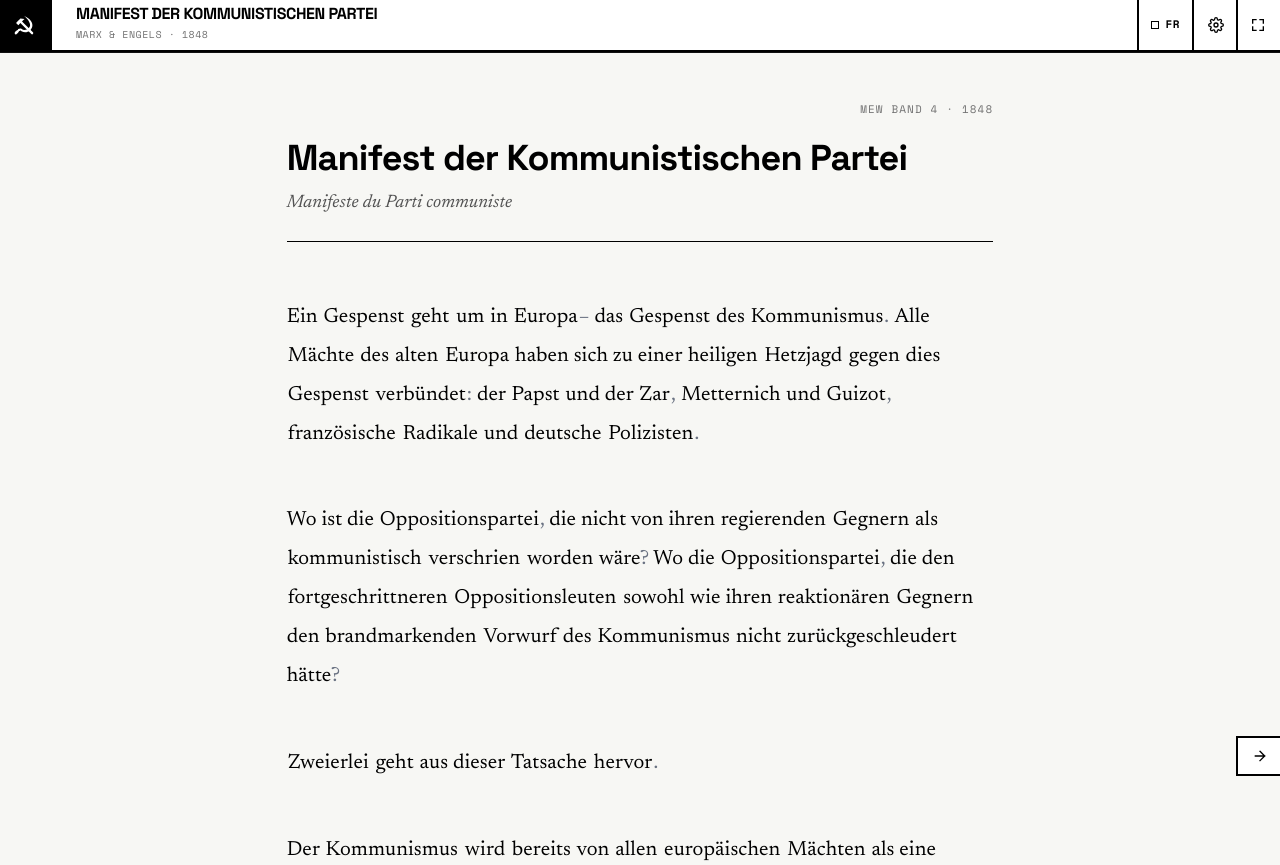
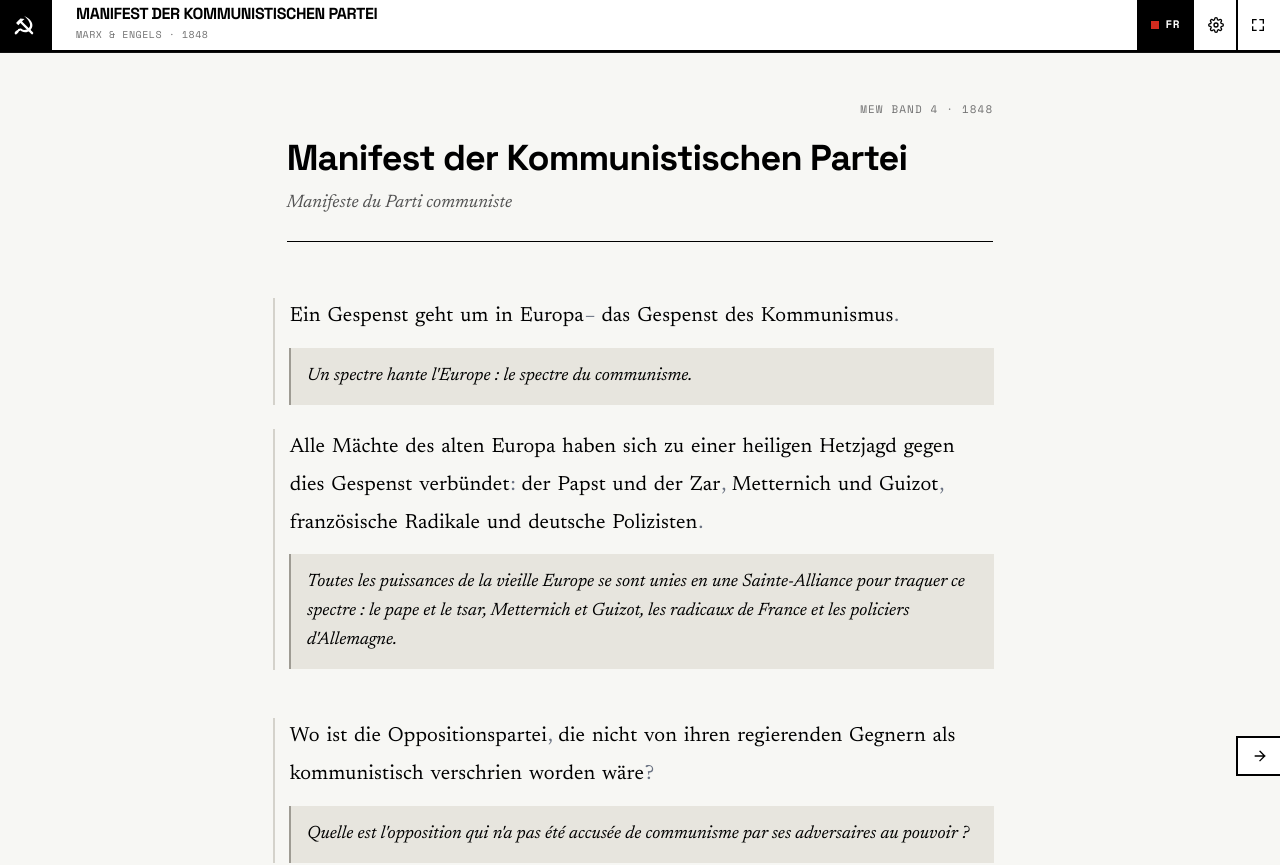
Before and after one commit to ajilnex/manifeste-interactif, a React (Vite) app: page / in a window 1280 px wide. Shown: the top 865 px of the page. Built offline with nearby package versions, Linux system fonts and the light colour scheme.

Commit message:
feat: default to full word translations (including basic words) and visible French translation

```diff
--- a/src/App.tsx
+++ b/src/App.tsx
@@ -18,8 +18,8 @@ function App() {
   const [sidebarOpen, setSidebarOpen] = useState(false);
   const [settingsOpen, setSettingsOpen] = useState(false);
   const [showGrammarColors, setShowGrammarColors] = useState(false);
-  const [filterBasicWords, setFilterBasicWords] = useState(true);
-  const [showInterlinearTranslations, setShowInterlinearTranslations] = useState(false);
+  const [translateAllWords, setTranslateAllWords] = useState(true);
+  const [showInterlinearTranslations, setShowInterlinearTranslations] = useState(true);
   const [isCollapsingTranslations, setIsCollapsingTranslations] = useState(false);
   const collapseTimerRef = useRef<number | null>(null);
   const [isFullscreen, setIsFullscreen] = useState(false);
@@ -117,8 +117,8 @@ function App() {
     setShowGrammarColors((prev) => !prev);
   }, []);
 
-  const handleToggleFilterBasicWords = useCallback(() => {
-    setFilterBasicWords((prev) => !prev);
+  const handleToggleTranslateAllWords = useCallback(() => {
+    setTranslateAllWords((prev) => !prev);
   }, []);
 
   const handleToggleInterlinearTranslations = useCallback(() => {
@@ -372,8 +372,8 @@ function App() {
       <SettingsPanel
         isOpen={settingsOpen}
         onClose={() => setSettingsOpen(false)}
-        filterBasicWords={filterBasicWords}
-        onToggleFilterBasicWords={handleToggleFilterBasicWords}
+        translateAllWords={translateAllWords}
+        onToggleTranslateAllWords={handleToggleTranslateAllWords}
         showInterlinearTranslations={showInterlinearTranslations && !isCollapsingTranslations}
         onToggleInterlinearTranslations={handleToggleInterlinearTranslations}
         showGrammarColors={showGrammarColors}
@@ -388,7 +388,7 @@ function App() {
           chapter={currentChapter}
           annotations={annotations}
           showGrammarColors={showGrammarColors}
-          filterBasicWords={filterBasicWords}
+          translateAllWords={translateAllWords}
           showInterlinearTranslations={showInterlinearTranslations}
           isCollapsingTranslations={isCollapsingTranslations}
           highlightedWordId={highlightedWordId}
--- a/src/components/InteractiveWord.tsx
+++ b/src/components/InteractiveWord.tsx
@@ -8,7 +8,7 @@ interface InteractiveWordProps {
   word: Word;
   annotation?: Annotation;
   showGrammarColors: boolean;
-  filterBasicWords: boolean;
+  translateAllWords: boolean;
   isHighlighted: boolean;
   onHover?: (wordId: string | null) => void;
 }
@@ -32,7 +32,7 @@ export const InteractiveWord: React.FC<InteractiveWordProps> = ({
   word,
   annotation,
   showGrammarColors,
-  filterBasicWords,
+  translateAllWords,
   isHighlighted,
   onHover,
 }) => {
@@ -44,9 +44,9 @@ export const InteractiveWord: React.FC<InteractiveWordProps> = ({
 
   const isPunctuation = word.pos === 'PUNCT';
   const isBasic = isBasicWord(word);
-  // Si le filtre des mots élémentaires est activé, et que ce mot est élémentaire,
-  // on ne le rend pas interactif avec un tooltip pour ne pas polluer la lecture.
-  const isExcluded = filterBasicWords && isBasic;
+  // Si l'option de traduire tous les mots est désactivée, on exclut les mots élémentaires
+  // pour ne rendre interactifs que les termes substantiels.
+  const isExcluded = !translateAllWords && isBasic;
 
   const clearTimers = () => {
     if (openTimerRef.current) {
--- a/src/components/SettingsPanel.tsx
+++ b/src/components/SettingsPanel.tsx
@@ -3,8 +3,8 @@ import React, { useEffect } from 'react';
 interface SettingsPanelProps {
   isOpen: boolean;
   onClose: () => void;
-  filterBasicWords: boolean;
-  onToggleFilterBasicWords: () => void;
+  translateAllWords: boolean;
+  onToggleTranslateAllWords: () => void;
   showInterlinearTranslations: boolean;
   onToggleInterlinearTranslations: () => void;
   showGrammarColors: boolean;
@@ -16,8 +16,8 @@ interface SettingsPanelProps {
 export const SettingsPanel: React.FC<SettingsPanelProps> = ({
   isOpen,
   onClose,
-  filterBasicWords,
-  onToggleFilterBasicWords,
+  translateAllWords,
+  onToggleTranslateAllWords,
   showInterlinearTranslations,
   onToggleInterlinearTranslations,
   showGrammarColors,
@@ -84,28 +84,28 @@ export const SettingsPanel: React.FC<SettingsPanelProps> = ({
             01 / OPTIONS D'APPRENTISSAGE
           </h3>
 
-          {/* Filtrer les mots élémentaires */}
+          {/* Traduire tous les mots (y compris élémentaires) */}
           <button
             type="button"
-            onClick={onToggleFilterBasicWords}
+            onClick={onToggleTranslateAllWords}
             className="w-full flex items-center justify-between p-2.5 border border-black bg-white hover:bg-neutral-50 transition-colors text-left cursor-pointer"
           >
             <div className="flex flex-col pr-2">
               <span className="font-mono text-[11px] font-bold uppercase text-black">
-                Ignorer mots basiques
+                Traduire tous les mots
               </span>
               <span className="text-[10px] text-neutral-500 leading-tight">
-                Sans fiche sur "und", "der", "in"...
+                Inclure les mots élémentaires (« und », « der », « in »...)
               </span>
             </div>
             <span
-              className={`font-mono text-[10px] font-bold px-2 py-0.5 border ${
-                filterBasicWords
+              className={`font-mono text-[10px] font-bold px-2 py-0.5 border transition-colors ${
+                translateAllWords
                   ? 'bg-black text-white border-black'
                   : 'bg-neutral-100 text-neutral-400 border-neutral-300'
               }`}
             >
-              {filterBasicWords ? 'ACTIF' : 'INACTIF'}
+              {translateAllWords ? 'ACTIF' : 'INACTIF'}
             </span>
           </button>
 
--- a/src/components/TextReader.tsx
+++ b/src/components/TextReader.tsx
@@ -6,7 +6,7 @@ interface TextReaderProps {
   chapter: Chapter;
   annotations: Record<string, Annotation>;
   showGrammarColors: boolean;
-  filterBasicWords: boolean;
+  translateAllWords: boolean;
   showInterlinearTranslations: boolean;
   isCollapsingTranslations?: boolean;
   highlightedWordId: string | null;
@@ -47,7 +47,7 @@ export const TextReader: React.FC<TextReaderProps> = ({
   chapter,
   annotations,
   showGrammarColors,
-  filterBasicWords,
+  translateAllWords,
   showInterlinearTranslations,
   isCollapsingTranslations = false,
   highlightedWordId,
@@ -106,7 +106,7 @@ export const TextReader: React.FC<TextReaderProps> = ({
                                 word={word}
                                 annotation={annotations[word.id]}
                                 showGrammarColors={showGrammarColors}
-                                filterBasicWords={filterBasicWords}
+                                translateAllWords={translateAllWords}
                                 isHighlighted={highlightedWordId === word.id}
                                 onHover={onWordHover}
                               />
@@ -150,7 +150,7 @@ export const TextReader: React.FC<TextReaderProps> = ({
                               word={word}
                               annotation={annotations[word.id]}
                               showGrammarColors={showGrammarColors}
-                              filterBasicWords={filterBasicWords}
+                              translateAllWords={translateAllWords}
                               isHighlighted={highlightedWordId === word.id}
                               onHover={onWordHover}
                             />
```
